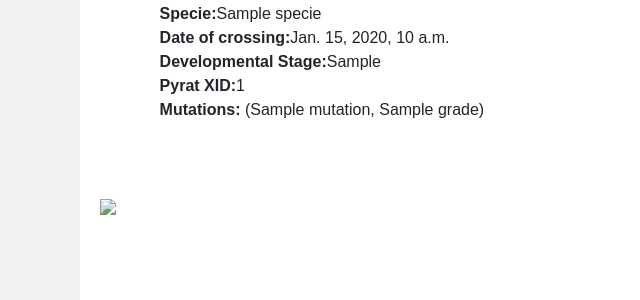
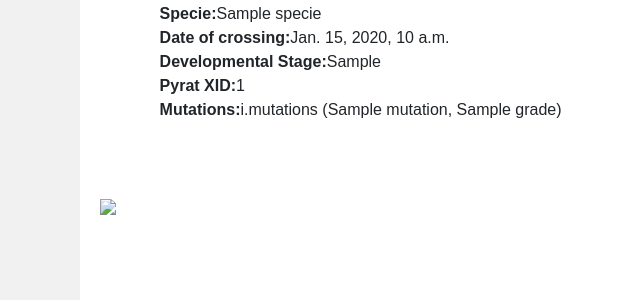
Before and after one commit to EPFL-TOP/singleCell_catalog, a Django app: template templates/segmentation/index.html in a window 1280 px wide. Shown: the part 1196-1496 px from the top of the page, without its empty margins (104-744 px from the left). Run offline with Django 3.2, Linux system fonts and the light colour scheme; the template is opened without the code that fills it: most values are stand-ins (such as "Sample title", 1, 10 or a date in 2020).

Commit message:
generic commit

```diff
--- a/templates/segmentation/index.html
+++ b/templates/segmentation/index.html
@@ -155,7 +155,7 @@
         <strong>Date of crossing:</strong>{{i.date_of_crossing}}  </br>
         <strong>Developmental Stage:</strong>{{i.developmental_stage}}  </br>
         <strong>Pyrat XID:</strong>{{i.pyrat_crossing_id}}  </br>
-        <strong>Mutations:</strong>
+        <strong>Mutations:</strong>i.mutations
         {% for j in i.mutations  %}
           ({{j.name}}, {{j.grade}})
         {% endfor %}
```
